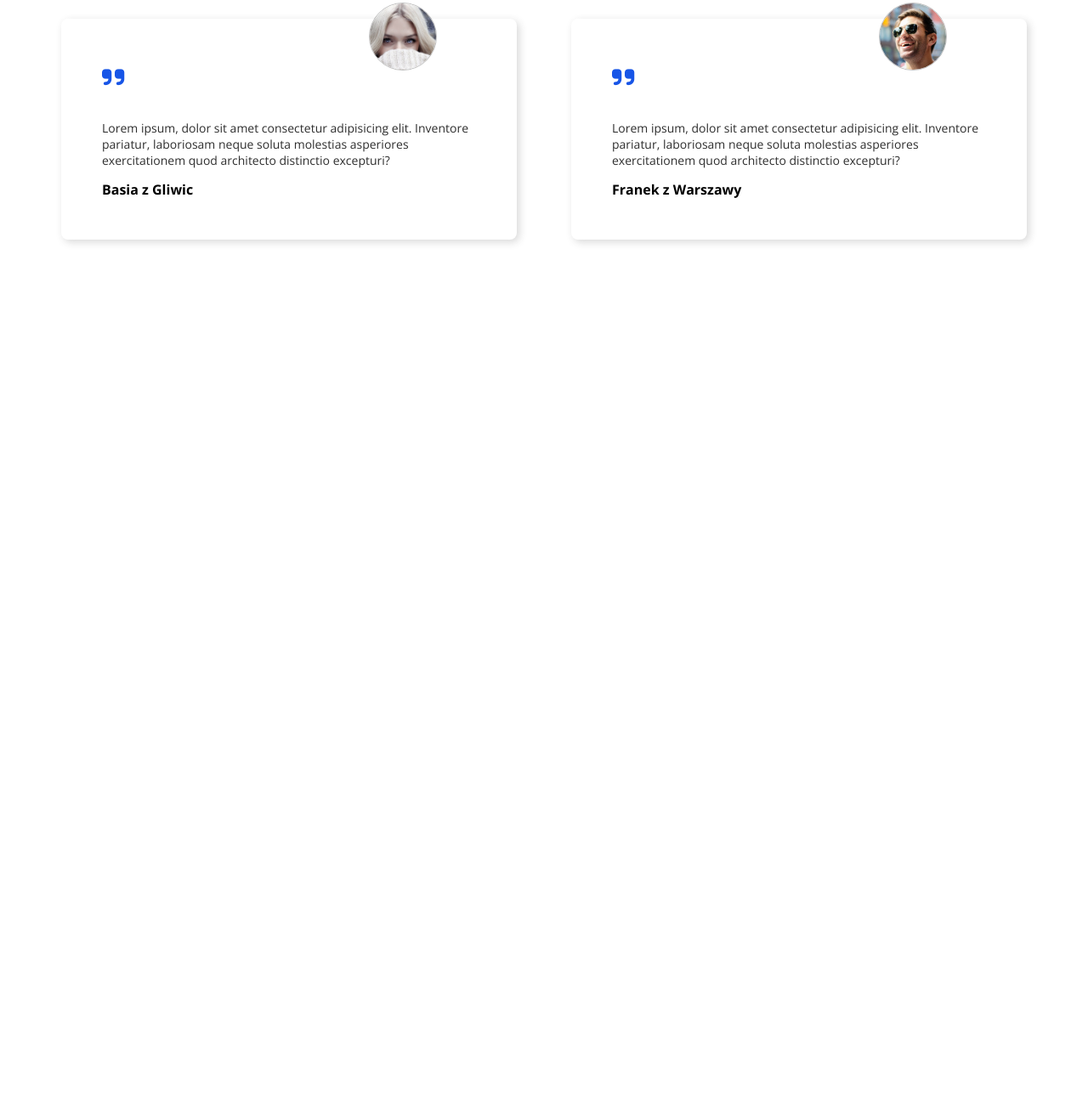
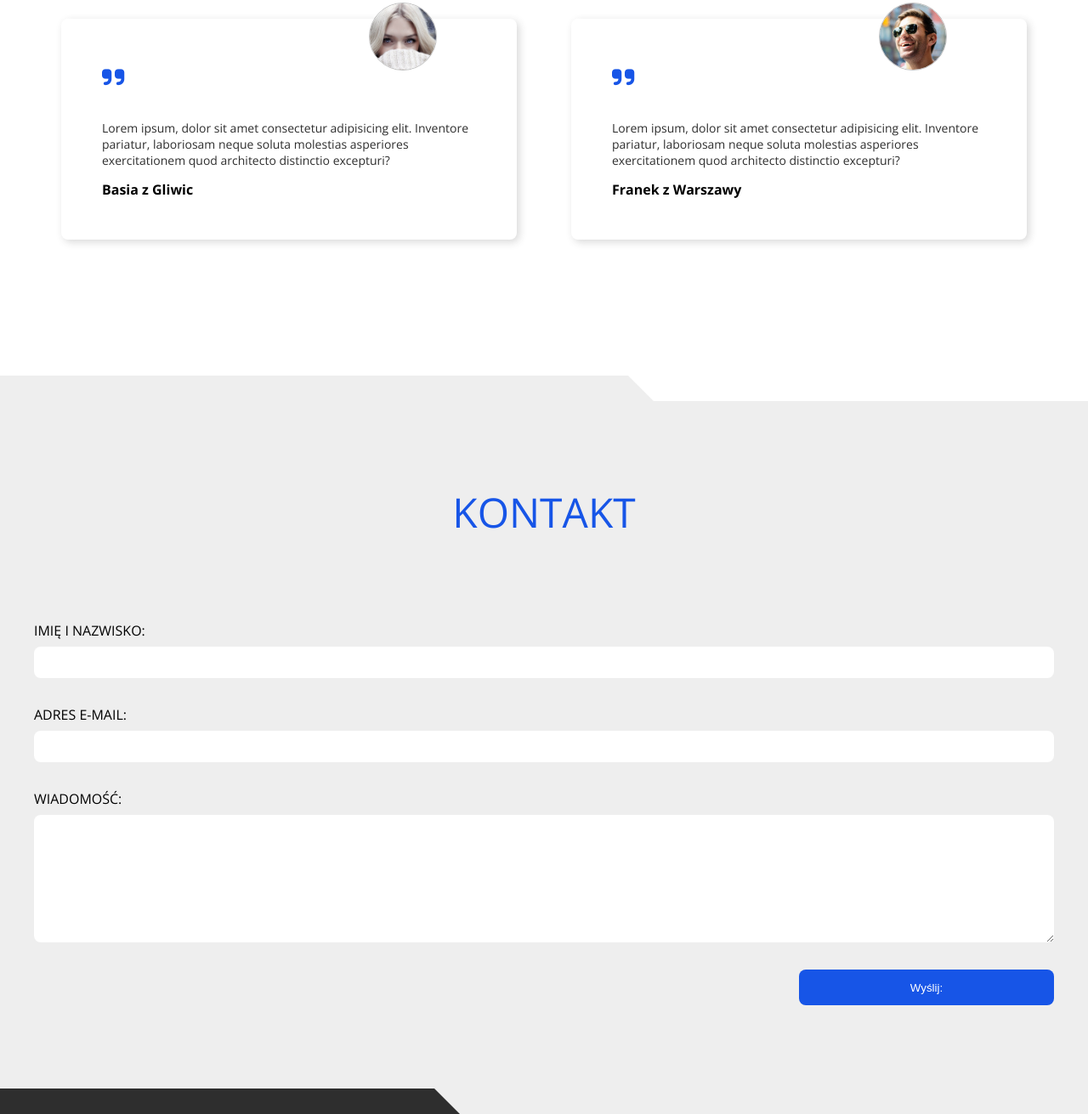
Before and after one commit to MatysVN/Tropical-Paradise, a plain HTML site: page index.html in a window 1280 px wide. Shown: the part 5212-6523 px from the top of the page at 85% size. Before the commit the page ends 5654 px from the top, so only its background shows below. Drawn offline with nearby package versions, Linux system fonts and the light colour scheme.

Commit message:
added section contact

```diff
--- a/index.html
+++ b/index.html
@@ -253,11 +253,36 @@
 
             </div>
         </section>
+        <!-- Contact -->
+        <section class="contact section-padding section white-section" id="contact">
+
+<div class="white-block white-block-left"></div>
+<div class="white-block white-block-right"></div>
+<h2 class="section-heading">Kontakt</h2>
+<div class="wrapper">
+
+<form class="contact__form">
+
+    <div class="contact__form-top">
+        <label for="name" class="contact__form-label">Imię i Nazwisko:</label>
+        <input type="text" class="contact__form-input" id="name">
+        <label for="email" class="contact__form-label">Adres e-mail:</label>
+        <input type="text" class="contact__form-input" id="email">
+    </div>
+    <label for="msg" class="contact__form-label">Wiadomość:</label>
+    <textarea id="msg" class="contact__form-textarea"></textarea>
+
+    <button type="submit" class="contact__form-btn btn-special-animation">Wyślij:</button>
+</form>
+
+
+</div>
+        </section>
     </main>
     <script type="text/javascript" src="//code.jquery.com/jquery-1.11.0.min.js"></script>
     <script type="text/javascript" src="//code.jquery.com/jquery-migrate-1.2.1.min.js"></script>
     <script type="text/javascript" src="//cdn.jsdelivr.net/npm/slick-carousel@1.8.1/slick/slick.min.js"></script>
-<script src="./js/slick.js"></script>
+    <script src="./js/slick.js"></script>
     <script src="./js/style.js"></script>
 </body>
 
--- a/js/slick.js
+++ b/js/slick.js
@@ -3,11 +3,11 @@ $(document).ready(function () {
 		slidesToShow: 1,
 		slidesToScroll: 1,
 		autoplay: true,
-        // Img change speed
+		// Img change speed
 		autoplaySpeed: 2500,
 		arrows: false,
 		mobileFirst: true,
-        // Media queries
+		// Media queries
 		responsive: [
 			{
 				breakpoint: 700,
--- a/sass/style.scss
+++ b/sass/style.scss
@@ -18,6 +18,13 @@
 	position: absolute;
 	left: 50%;
 	transform: translateX(-50%);
+}
+@mixin contactForm {
+	margin-bottom: 2em;
+	padding: 0.6em 1.2em;
+	border: none;
+	border-radius: 8px;
+	font-size: 1.6rem;
 }
 
 *,
@@ -393,7 +400,7 @@ body {
 		padding: 3em;
 		border-radius: 8px;
 		box-shadow: 3px 3px 10px #2e2e2e2e;
-		transition: transform .3s;
+		transition: transform 0.3s;
 		&:hover {
 			transform: scale(0.95);
 		}
@@ -407,7 +414,7 @@ body {
 			width: 80px;
 			height: 80px;
 			object-fit: cover;
-			border: 1px solid hsla(0, 0%, 18%, 0.30);
+			border: 1px solid hsla(0, 0%, 18%, 0.3);
 			border-radius: 50%;
 		}
 	}
@@ -488,6 +495,50 @@ body {
 			&-btn {
 				padding: 1em;
 			}
+		}
+	}
+}
+// MAIN > CONTACT
+.contact {
+	position: relative;
+	background-color: $light-white;
+	overflow: hidden;
+	.white-block-left {
+		background-color: $dark;
+	}
+	&__form,
+	&__form-top {
+		display: flex;
+		flex-direction: column;
+	}
+	&__form-label {
+		margin-bottom: 0.5em;
+		text-transform: uppercase;
+	}
+	&__form-input {
+		@include contactForm;
+	}
+	&__form-textarea {
+		@include contactForm;
+		// Secured textarea from expansion
+		width: 100%;
+		max-width: 100%;
+		min-width: 100%;
+		min-height: 150px;
+		max-height: 150px;
+	}
+	&__form-btn {
+		align-self: end;
+		padding: 1em;
+		width: 100%;
+		max-width: 300px;
+		color: $pure-white;
+		border: none;
+		border-radius: 8px;
+		background-color: $main-color;
+		cursor: pointer;
+		&::before {
+			background-color: $secondary-color;
 		}
 	}
 }
```
Also changed, not shown: css/style.css, 1 other file.
